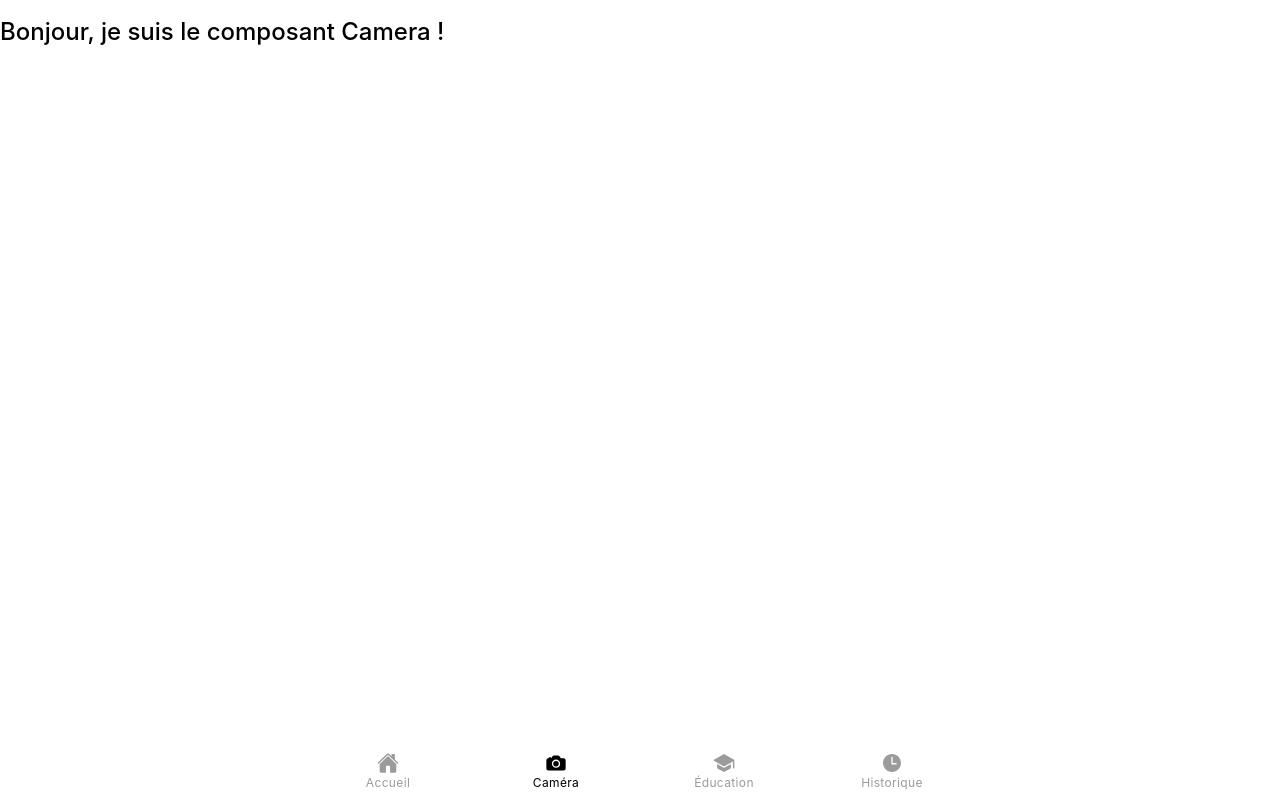
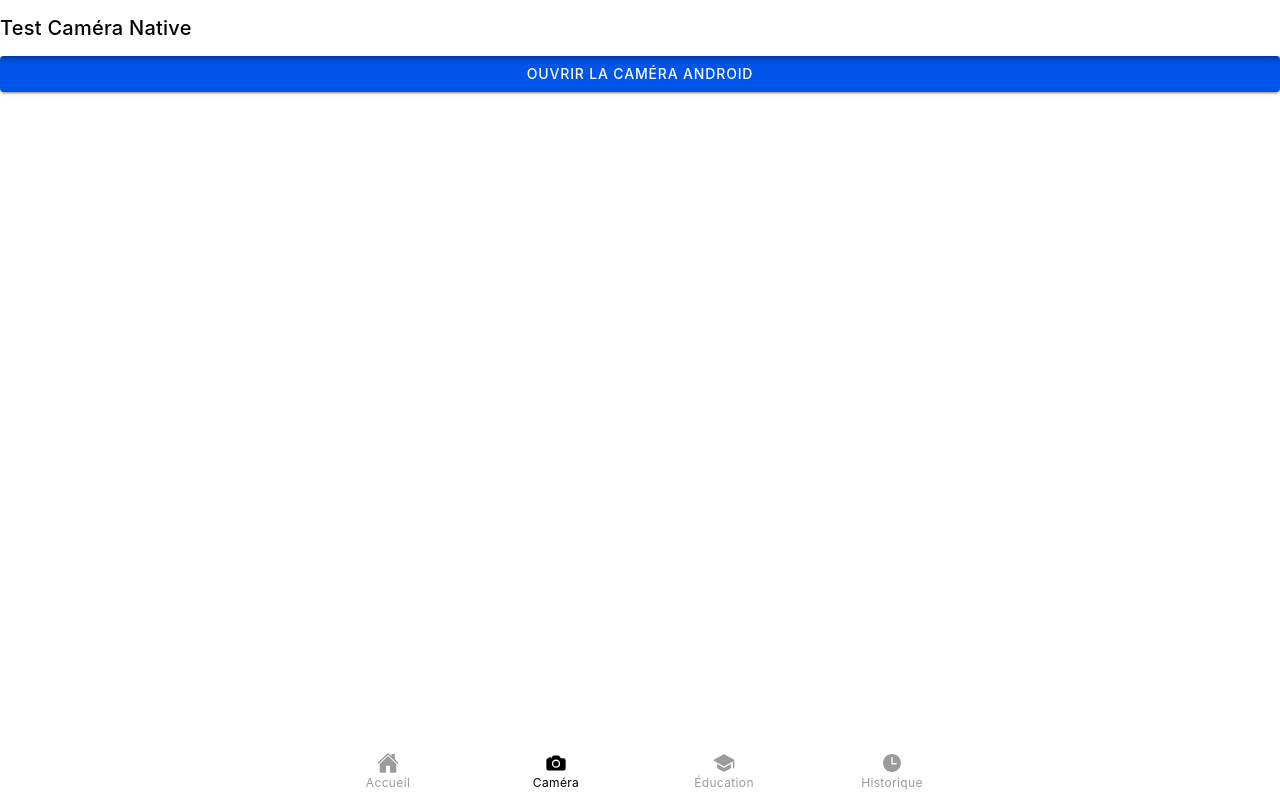
Before and after one commit to raphagct/foodsafe-app, a React (Vite) app: page /tabs/camera in a window 1280 px wide. Built offline with nearby package versions, Linux system fonts and the light colour scheme.

Commit message:
Camera Work on Web / No Android Test

```diff
--- a/capacitor.config.ts
+++ b/capacitor.config.ts
@@ -1,9 +1,13 @@
-import type { CapacitorConfig } from '@capacitor/cli';
-
-const config: CapacitorConfig = {
+const config = {
   appId: 'com.example.app',
   appName: 'foodsafe',
-  webDir: 'dist'
+  webDir: 'dist',
+  server: {
+    androidScheme: 'https',
+    url: 'http://10.0.2.2:5173', // Dit à Capacitor d'aller chercher ton serveur VS Code
+    cleartext: true              // Autorise Android à charger du HTTP sans bloquer (évite l'écran blanc)
+  },
+  windowsAndroidStudioPath: "C:\\Users\\utilisateur\\AppData\\Local\\Programs\\Android Studio\\bin\\studio64.exe"
 };
 
 export default config;
--- a/package.json
+++ b/package.json
@@ -10,7 +10,10 @@
     "preview": "vite preview"
   },
   "dependencies": {
+    "@capacitor/android": "^8.4.0",
+    "@capacitor/camera": "^8.2.0",
     "@capacitor/core": "^8.3.4",
+    "@ionic/pwa-elements": "^3.4.0",
     "@ionic/react": "^8.8.8",
     "@ionic/react-router": "^8.8.8",
     "react": "^19.2.6",
@@ -26,13 +29,14 @@
     "@types/react": "^19.2.14",
     "@types/react-dom": "^19.2.3",
     "@types/react-router-dom": "^5.3.3",
+    "@vitejs/plugin-legacy": "^8.0.2",
     "@vitejs/plugin-react": "^6.0.1",
     "eslint": "^10.3.0",
     "eslint-plugin-react-hooks": "^7.1.1",
     "eslint-plugin-react-refresh": "^0.5.2",
     "globals": "^17.6.0",
     "tailwindcss": "^4.3.0",
-    "typescript": "^4.9.5",
+    "typescript": "^6.0.3",
     "typescript-eslint": "^8.59.2",
     "vite": "^8.0.12"
   }
--- a/src/main.tsx
+++ b/src/main.tsx
@@ -2,6 +2,9 @@ import { StrictMode } from 'react'
 import { createRoot } from 'react-dom/client'
 import App from './App.tsx'
 import './theme/variables.css';
+import { defineCustomElements } from '@ionic/pwa-elements/loader';
+
+defineCustomElements(window);
 
 createRoot(document.getElementById('root')!).render(
   <StrictMode>
--- a/src/pages/CameraPage/CameraPage.tsx
+++ b/src/pages/CameraPage/CameraPage.tsx
@@ -1,13 +1,48 @@
-import {IonContent, IonPage} from "@ionic/react";
+import { useState } from 'react';
+import { IonPage, IonHeader, IonToolbar, IonTitle, IonContent, IonButton, IonImg } from '@ionic/react';
+import { Camera, CameraResultType, CameraSource } from '@capacitor/camera';
 
-function CameraPage() {
+function CameraTest() {
+  const [photoUrl, setPhotoUrl] = useState<string | undefined>(undefined);
+
+  const prendreUnePhoto = async () => {
+    try {
+      const image = await Camera.getPhoto({
+        quality: 90,
+        allowEditing: false,
+        resultType: CameraResultType.Uri, // Idéal pour l'affichage <IonImg>
+        source: CameraSource.Camera,      // FORCE la caméra native (bloque l'accès aux fichiers)
+      });
+
+      // Stocke le chemin web temporaire de la photo
+      setPhotoUrl(image.webPath);
+    } catch (erreur) {
+      console.log("L'utilisateur a quitté la caméra ou une erreur est survenue :", erreur);
+    }
+  };
+
   return (
     <IonPage>
+      <IonHeader>
+        <IonToolbar>
+          <IonTitle>Test Caméra Native</IonTitle>
+        </IonToolbar>
+      </IonHeader>
+
       <IonContent className="ion-padding">
-                <h2>Bonjour, je suis le composant Camera !</h2>
+        <IonButton expand="block" onClick={prendreUnePhoto}>
+          Ouvrir la Caméra Android
+        </IonButton>
+
+        {photoUrl && (
+          <div style={{ marginTop: '20px', textAlign: 'center' }}>
+            <h3>Aperçu du scan / de la photo :</h3>
+            <IonImg src={photoUrl} alt="Aperçu caméra" />
+          </div>
+        )}
       </IonContent>
     </IonPage>
   );
 }
 
-export default CameraPage;
+export default CameraTest;
--- a/vite.config.ts
+++ b/vite.config.ts
@@ -1,11 +1,14 @@
 import { defineConfig } from 'vite'
 import react from '@vitejs/plugin-react'
 import tailwindcss from '@tailwindcss/vite'
-
+import legacy from '@vitejs/plugin-legacy'
 
 export default defineConfig({
   plugins: [
     react(),
     tailwindcss(),
+    legacy({
+      targets: ['chrome >= 74'], // Force la compatibilité avec les navigateurs mobiles plus anciens
+    }),
   ],
 })
```
Also changed, not shown: 54 other files (tests, documents, lock files or other folders). Lines whose indentation alone changed are shown as unchanged.
